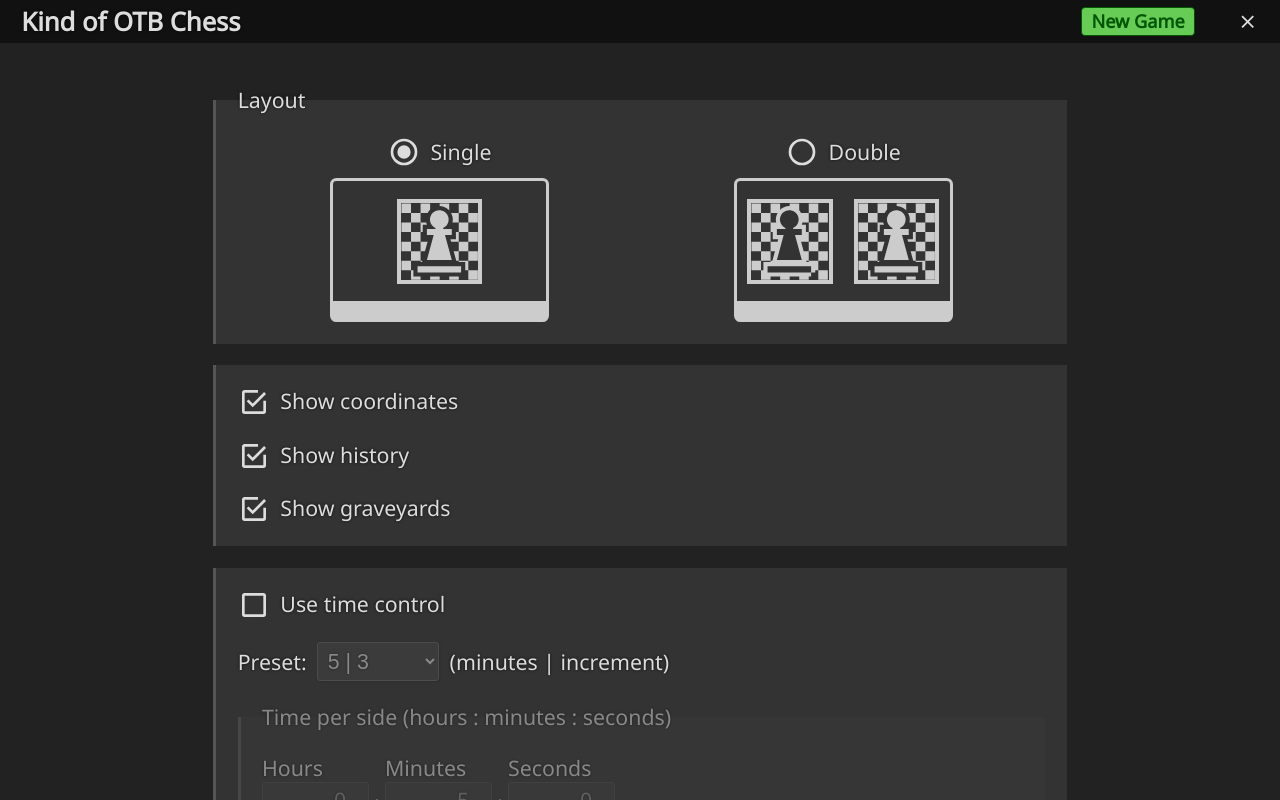
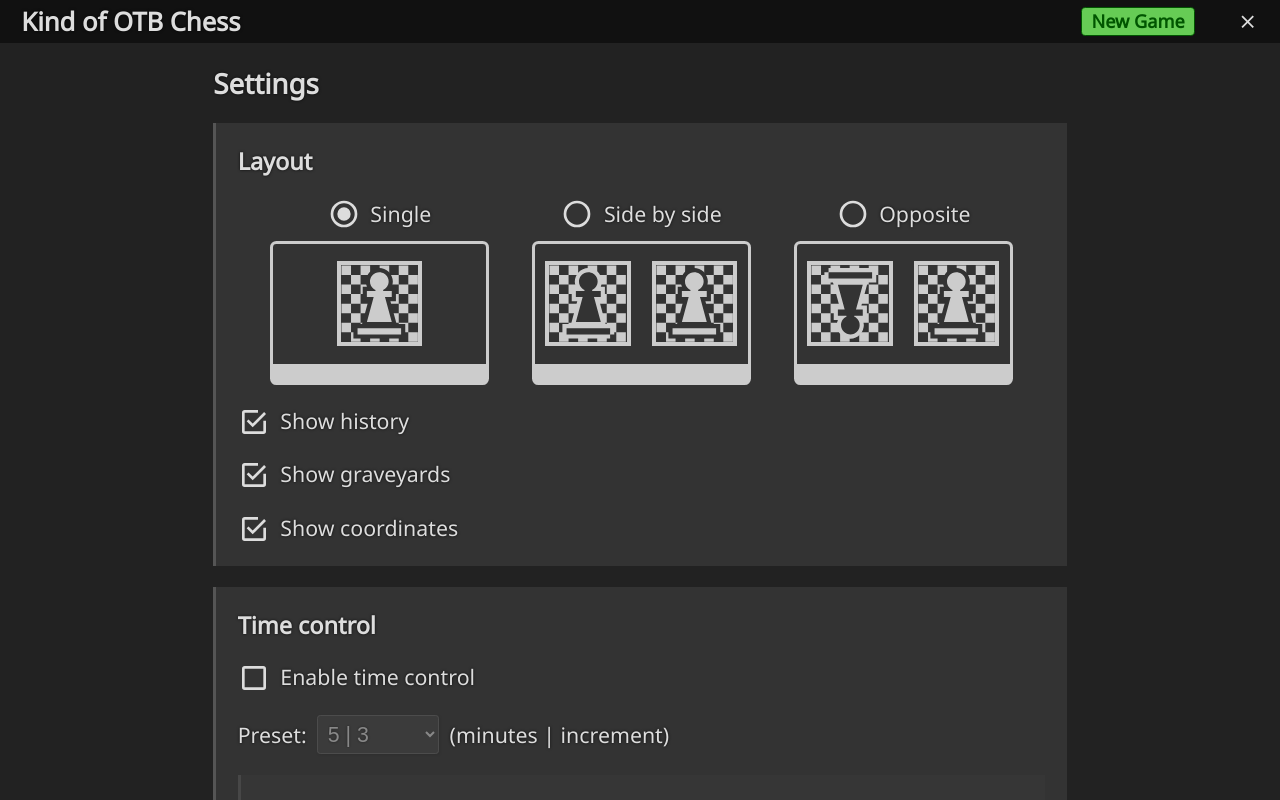
Before and after one commit to philer/phichess, a Svelte app: page / in a window 1280 px wide. Both pictures are taken after a click on the button 1248 px from the left and 21 px from the top of the page. Built offline with nearby package versions, Linux system fonts and the light colour scheme.

Commit message:
add layout options with rotation

```diff
--- a/src/LayoutSettings.svelte
+++ b/src/LayoutSettings.svelte
@@ -1,26 +1,51 @@
 <script lang="ts">
-  import { mdiChessPawn, mdiRadioboxBlank, mdiRadioboxMarked } from "@mdi/js"
+  import { match } from "ts-pattern"
 
-  import ChessboardIcon from "./ChessboardIcon.svelte"
-  import Icon from "./Icon.svelte"
-  import { settings } from "./settings"
+  import LayoutSettingsOption from "./LayoutSettingsOption.svelte"
+  import { type LayoutPerspective, settings } from "./settings"
 
-  let layout: string = $settings.layout.length === 1 ? "single" : "double"
+  type LayoutName =
+    | "single"
+    | "side-by-side"
+    | "opposite"
+    | "custom"
+
+  const single = [{ asWhite: true, rotate: 0 }] as const
+
+  const sideBySide = [
+    { asWhite: false, rotate: 0 },
+    { asWhite: true, rotate: 0 },
+  ] as const
+
+  const opposite = [
+    { asWhite: false, rotate: 180 },
+    { asWhite: true, rotate: 0 },
+  ] as const
+
+
+  let layoutName: LayoutName = match($settings.layout)
+      .with(single, () => "single" as const)
+      .with(sideBySide, () => "side-by-side" as const)
+      .with(opposite, () => "opposite" as const)
+      .otherwise(() => "custom" as const)
+
+  const custom = layoutName === "custom" && $settings.layout
+
+  $: {
+    settings.update($settings => ({
+      ...$settings,
+      layout: match(layoutName)
+        .with("single", () => single as unknown as LayoutPerspective[])
+        .with("side-by-side", () => sideBySide as unknown as LayoutPerspective[])
+        .with("opposite", () => opposite as unknown as LayoutPerspective[])
+        .with("custom", () => custom as unknown as LayoutPerspective[])
+        .exhaustive(),
+    }))
+  }
+
   let landscape: boolean = window.innerWidth > window.innerHeight
-
   const handleResize = () => {
     landscape = window.innerWidth > window.innerHeight
-  }
-
-  $: {
-    if (layout === "single" && $settings.layout.length !== 1) {
-      $settings.layout = [{ asWhite: true, rotate: 0 }]
-    } else if (layout === "double" && $settings.layout.length !== 2) {
-      $settings.layout = [
-        { asWhite: true, rotate: 0 },
-        { asWhite: false, rotate: 0 },
-      ]
-    }
   }
 </script>
 
@@ -28,101 +53,48 @@
 <svelte:window on:resize={handleResize} />
 
 <div class={`layout-list ${landscape ? "landscape" : "portrait"}`}>
-  <label>
-    <input type="radio" value="single" bind:group={layout} />
-    <span>
-      <Icon path={layout === "single" ? mdiRadioboxMarked : mdiRadioboxBlank} />
-      Single
-    </span>
-    <div class="layout-preview">
-      <span class="board">
-        <ChessboardIcon />
-        <Icon path={mdiChessPawn} />
-      </span>
-    </div>
-  </label>
+  <LayoutSettingsOption
+    label="Single"
+    value="single"
+    layout={single}
+    bind:group={layoutName}
+    {landscape}
+  />
 
-  <label>
-    <input type="radio" value="double" bind:group={layout} />
-    <span>
-      <Icon path={layout === "double" ? mdiRadioboxMarked : mdiRadioboxBlank} />
-      Double
-    </span>
-    <div class="layout-preview">
-      <span class="board black">
-        <ChessboardIcon />
-        <Icon path={mdiChessPawn} />
-      </span>
-      <span class="board">
-        <ChessboardIcon />
-        <Icon path={mdiChessPawn} />
-      </span>
-    </div>
-  </label>
+  <LayoutSettingsOption
+    label="Side by side"
+    value="side-by-side"
+    layout={sideBySide}
+    bind:group={layoutName}
+    {landscape}
+  />
+
+  <LayoutSettingsOption
+    label="Opposite"
+    value="opposite"
+    layout={opposite}
+    bind:group={layoutName}
+    {landscape}
+  />
+
+  {#if custom}
+    <LayoutSettingsOption
+      label="Custom"
+      value="custom"
+      layout={custom}
+      bind:group={layoutName}
+      {landscape}
+    />
+  {/if}
+
 </div>
 
 
 <style lang="scss">
   .layout-list {
     display: flex;
-    justify-content: stretch;
-    > label {
-      flex: 50% 1 1;
-      display: flex;
-      flex-direction: column;
-      align-items: center;
-      > span {
-        display: flex;
-        align-items: center;
-        gap: .5em;
-      }
-    }
+    justify-content: center;
+    flex-wrap: wrap;
+    gap: 2em 2em;
   }
-  .layout-preview {
-    .landscape & {
-      width: 10em;
-      aspect-ratio: 16/9;
-    }
-    .portrait & {
-      height: 10em;
-      aspect-ratio: 1/2;
-    }
-    box-sizing: content-box;
-    margin-top: .5em;
-    --icon-size: 4em;
-
-    border: .15em solid currentColor;
-    border-bottom-width: 1em;
-    border-radius: .3em;
-
-    display: flex;
-    flex-wrap: wrap;
-    justify-content: space-around;
-    align-items: center;
-
-    --fg: #ccc;
-    --bg: #333;
-    color: var(--fg);
-    .board {
-      position: relative;
-      width: var(--icon-size);
-      height: var(--icon-size);
-      border: .2em solid currentColor;
-      > :global(svg) {
-        position: absolute;
-        inset: 0;
-        &:nth-child(2) {
-          --icon-stroke: var(--bg);
-          --icon-stroke-width: 2pt;
-          --icon-size: 3.5em;
-          inset: .05em;
-        }
-      }
-      &.black > :global(svg):nth-child(2) {
-        color: var(--bg);
-        --icon-stroke: var(--fg);
-      }
-    }
-  }
-
 </style>
--- /dev/null
+++ b/src/LayoutSettingsOption.svelte
@@ -0,0 +1,91 @@
+<script lang="ts">
+  import { mdiChessPawn, mdiRadioboxBlank, mdiRadioboxMarked } from "@mdi/js"
+
+  import ChessboardIcon from "./ChessboardIcon.svelte"
+  import Icon from "./Icon.svelte"
+  import type { LayoutPerspective } from "./settings"
+
+  export let label: string
+  export let value: string
+  export let layout: Readonly<LayoutPerspective[]>
+  export let group: string
+  export let landscape: boolean
+</script>
+
+
+<label>
+  <input type="radio" value={value} bind:group />
+  <span>
+    <Icon path={group === value ? mdiRadioboxMarked : mdiRadioboxBlank} />
+    {label}
+  </span>
+  <div class={`layout-preview ${landscape ? "landscape" : "portrait"}`}>
+    {#each layout as { asWhite, rotate }}
+      <span class={`board ${asWhite ? "white" : "black"}`}>
+        <ChessboardIcon />
+        <Icon path={mdiChessPawn} {rotate} />
+      </span>
+    {/each}
+  </div>
+</label>
+
+
+<style lang="scss">
+  label {
+    display: flex;
+    flex-direction: column;
+    align-items: center;
+    > span {
+      display: flex;
+      align-items: center;
+      gap: .5em;
+    }
+  }
+  .layout-preview {
+    &.landscape {
+      width: 10em;
+      aspect-ratio: 16/9;
+    }
+    &.portrait {
+      height: 10em;
+      aspect-ratio: 1/2;
+    }
+    box-sizing: content-box;
+    margin-top: .5em;
+    --icon-size: 4em;
+
+    border: .15em solid currentColor;
+    border-bottom-width: 1em;
+    border-radius: .3em;
+
+    display: flex;
+    flex-wrap: wrap;
+    justify-content: space-around;
+    align-items: center;
+
+    --fg: #ccc;
+    --bg: #333;
+    color: var(--fg);
+    .board {
+      position: relative;
+      width: var(--icon-size);
+      height: var(--icon-size);
+      border: .2em solid currentColor;
+      > :global(svg) {
+        position: absolute;
+        inset: 0;
+        &:nth-child(2) {
+          --icon-stroke: var(--bg);
+          --icon-stroke-width: 2pt;
+          --icon-size: 3.5em;
+          inset: .05em;
+        }
+      }
+      &.black > :global(svg):nth-child(2) {
+        color: var(--bg);
+        --icon-stroke: var(--fg);
+      }
+    }
+  }
+
+</style>
--- a/src/Settings.svelte
+++ b/src/Settings.svelte
@@ -7,17 +7,15 @@
 </script>
 
 <form>
+  <h2>Settings</h2>
   <!-- layout -->
   <fieldset>
     <legend>Layout</legend>
     <LayoutSettings />
-  </fieldset>
 
-  <!-- view options -->
-  <fieldset>
-    <Checkbox bind:checked={$settings.showCoordinates}>Show coordinates</Checkbox>
     <Checkbox bind:checked={$settings.showHistory}>Show history</Checkbox>
     <Checkbox bind:checked={$settings.showGraveyards}>Show graveyards</Checkbox>
+    <Checkbox bind:checked={$settings.showCoordinates}>Show coordinates</Checkbox>
   </fieldset>
 
   <!-- time control -->
@@ -30,6 +28,12 @@
 
 
 <style lang="scss">
+  h2 {
+    font-size: 1.3em;
+    margin: 0 auto;
+    width: 100%;
+    max-width: calc(40em / 1.3);
+  }
   form, form :global(fieldset) {
     display: flex;
     flex-direction: column;
@@ -38,13 +42,18 @@
   }
   form {
     height: 100%;
-    padding: 2em 1em;
+    padding: 1em;
     overflow: auto;
 
     text-align: left;
     --icon-size: 1.5em;
 
     :global(fieldset) {
+      > :global(legend) {
+        display: contents;
+        font-weight: bold;
+        font-size: 1.1em;
+      }
       padding: 1em;
       margin: 0 auto;
       width: 100%;
--- a/src/TimeControlSettings.svelte
+++ b/src/TimeControlSettings.svelte
@@ -38,7 +38,9 @@
 </script>
 
 
-<Checkbox bind:checked={$settings.useTimeControl}>Use time control</Checkbox>
+<legend>Time control</legend>
+
+<Checkbox bind:checked={$settings.useTimeControl}>Enable time control</Checkbox>
 
 <label class="time-presets">
   Preset:
```
